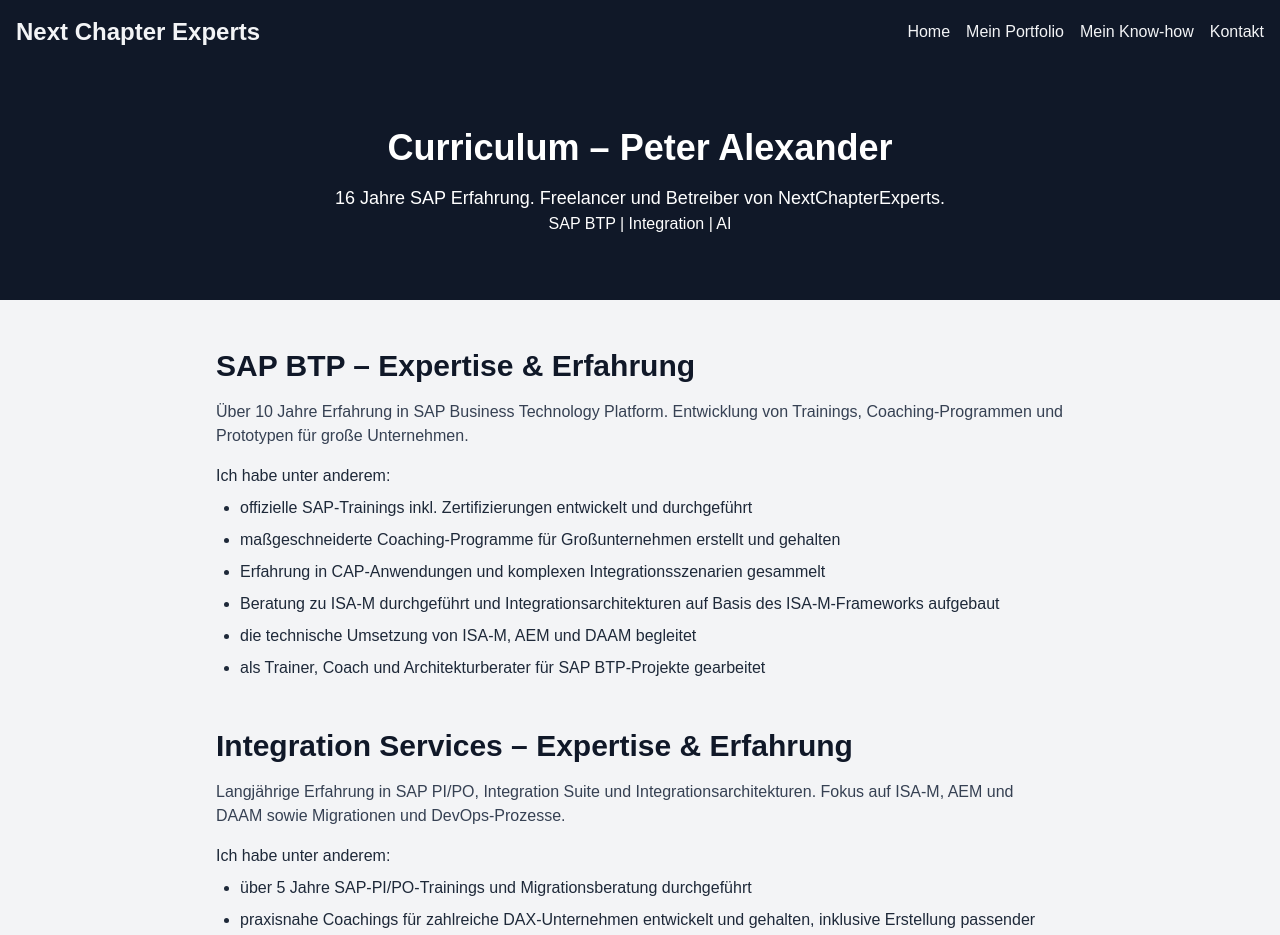
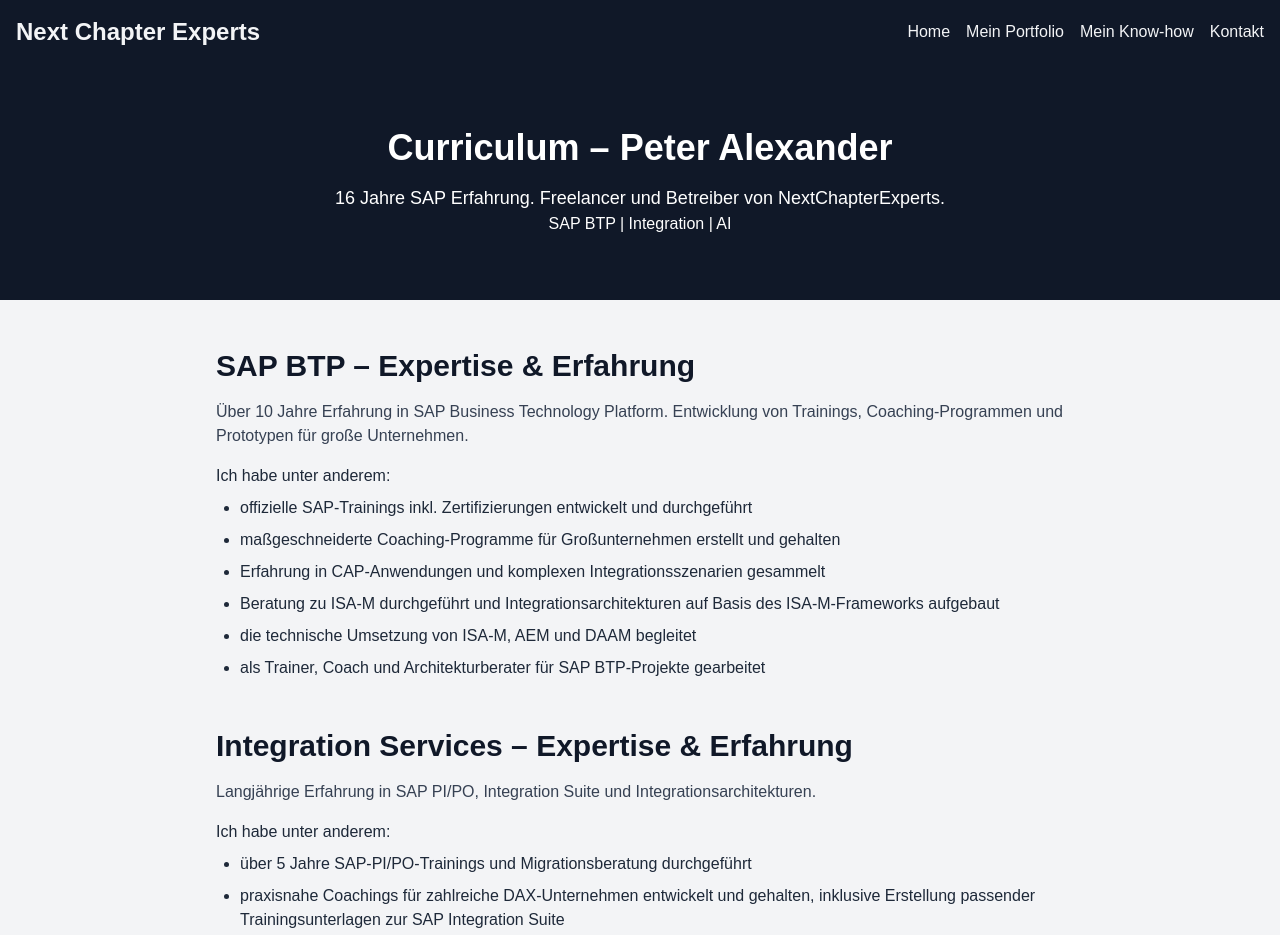
Before and after one commit to NextChapterExperts/WebSeite, a Next.js app: page /knowhow/peter-alexander in a window 1280 px wide. Shown: the top 935 px of the page. Built offline with nearby package versions, Linux system fonts and the light colour scheme.

Commit message:
Kleine Änderung in  peter-alexander page

```diff
--- a/src/app/knowhow/peter-alexander/page.tsx
+++ b/src/app/knowhow/peter-alexander/page.tsx
@@ -39,7 +39,7 @@ export default function CurriculumPeter() {
         <section>
           <h2 className="text-3xl font-bold mb-4">Integration Services – Expertise & Erfahrung</h2>
           <p className="mb-4 text-gray-700">
-            Langjährige Erfahrung in SAP PI/PO, Integration Suite und Integrationsarchitekturen. Fokus auf ISA-M, AEM und DAAM sowie Migrationen und DevOps-Prozesse.
+            Langjährige Erfahrung in SAP PI/PO, Integration Suite und Integrationsarchitekturen.
           </p>
           <p className="text-gray-800 mb-2">
   Ich habe unter anderem:
```
